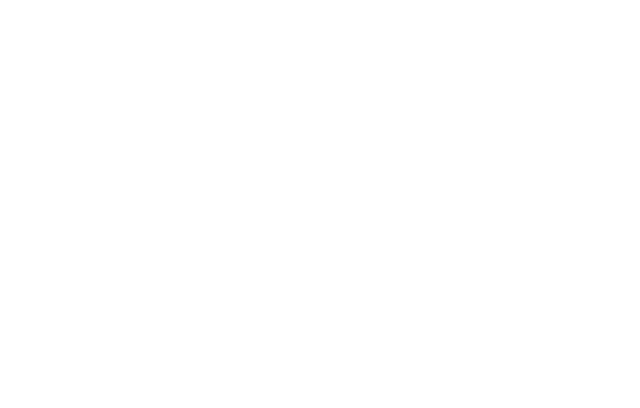
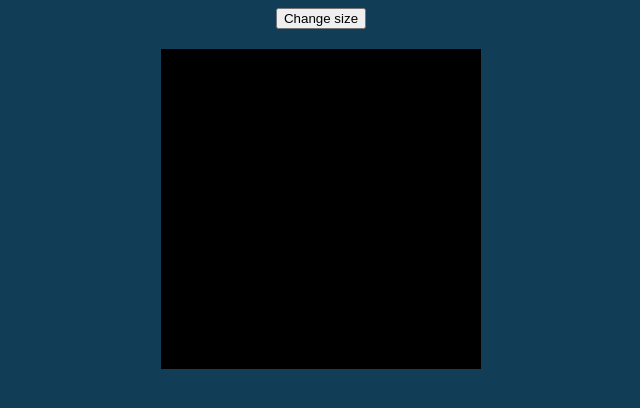
Before and after one commit to anasamer056/etch-a-sketch, a plain HTML site: page index.html in a window 1280 px wide. Shown: the whole page, without its empty margins (319-959 px from the left). Drawn offline with Linux system fonts and the light colour scheme.

Commit message:
Add a button to allow the user to pick a custom board size

```diff
--- a/index.html
+++ b/index.html
@@ -9,6 +9,12 @@
 
 </head>
 <body>
+    <div class="buttons-container">
+        <button class="change-size">Change size</button>
+    </div>
+    <div class="main-container">
+        <div class="squares-container"></div>
+    </div>
 
 </body>
 </html>
--- a/script.js
+++ b/script.js
@@ -0,0 +1,34 @@
+const squaresContainer = document.querySelector(".squares-container");
+const changeSizeButton = document.querySelector(".change-size");
+drawBoard();
+
+function drawBoard(squareCount = 16){
+    let squares = [...squaresContainer.childNodes];
+    if (squares.length > 0){
+        squares.forEach((square)=>squaresContainer.removeChild(square));
+    }
+
+    for (let i = 0; i < squareCount * squareCount; i++) {
+        let div = document.createElement("div");
+        div.classList.add("square", "inactive");
+        div.style.minWidth =  div.style.minHeight = `${squaresContainer.offsetWidth/squareCount}px`;
+        squaresContainer.appendChild(div);
+    }
+}
+
+
+
+squaresContainer.addEventListener("mouseover", (event)=>{
+    if (event.target.classList.contains("squares-container")) return;
+    console.log("event captured")
+    event.target.classList.add("active");
+})
+
+changeSizeButton.addEventListener("click", ()=>{
+    let size;
+    do{
+        size = +prompt("How many squares per side? (Between 1 and 60)")
+        if (size == 0) size = 16;
+    } while (size <= 0 || size > 60);
+    drawBoard(size);
+})
--- a/styles.css
+++ b/styles.css
@@ -0,0 +1,42 @@
+body {
+    background-color: rgb(17, 61, 86);
+}
+
+.squares-container {
+    display: flex;
+    min-width: 320px;
+    min-height: 320px;
+    background-color: transparent;
+    flex: 0 0 320px;
+    flex-wrap: wrap;
+    margin: auto;
+    align-items: start;
+    justify-content: stretch;
+}
+
+.main-container {
+    display: flex;
+    margin: 20px 0
+
+}
+
+
+
+.inactive {
+    background-color: black;
+
+}
+
+.active {
+    background-color: white;
+}
+
+.square {
+   box-sizing: border-box;
+
+}
+
+.buttons-container{
+    display: flex;
+    justify-content: center;
+}
```
